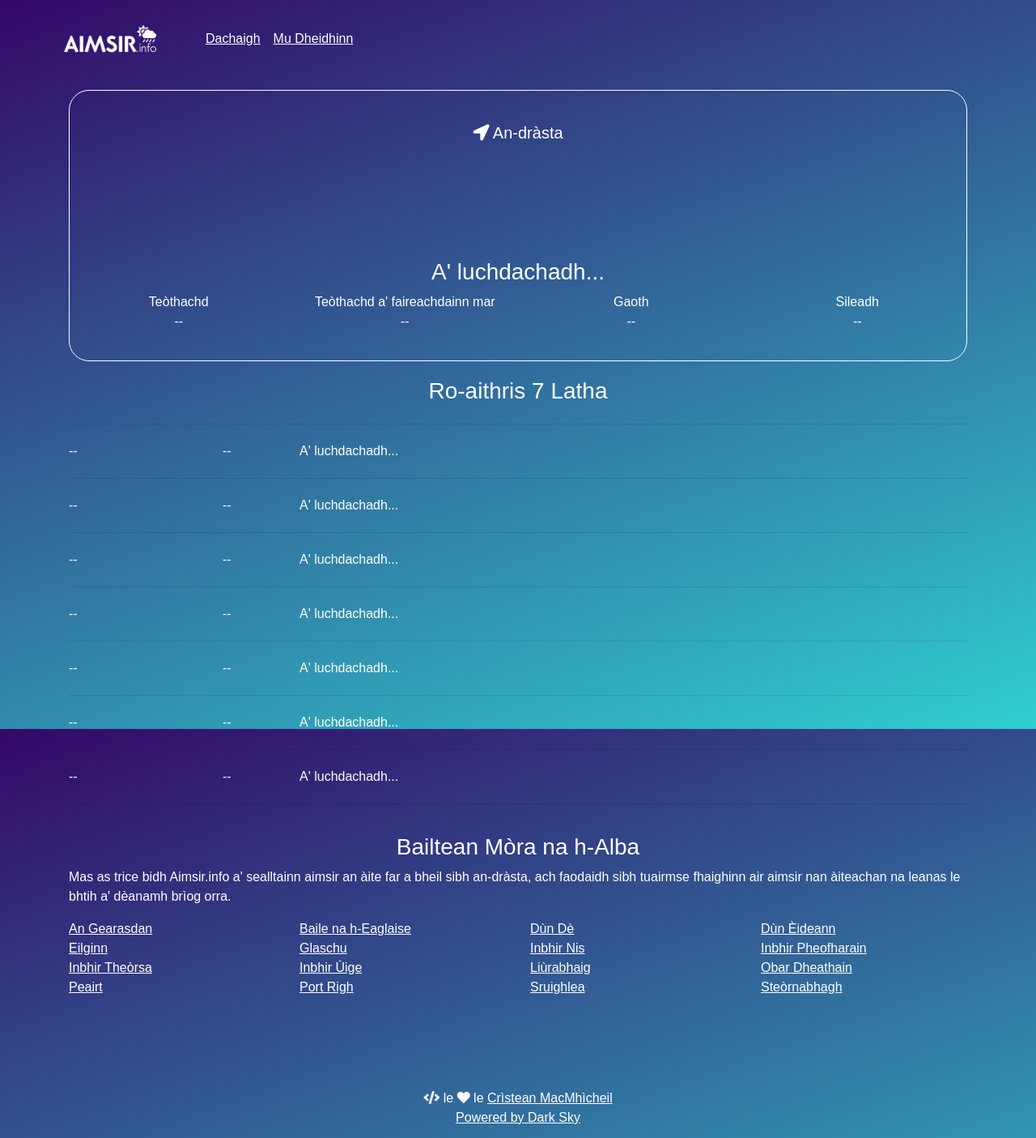
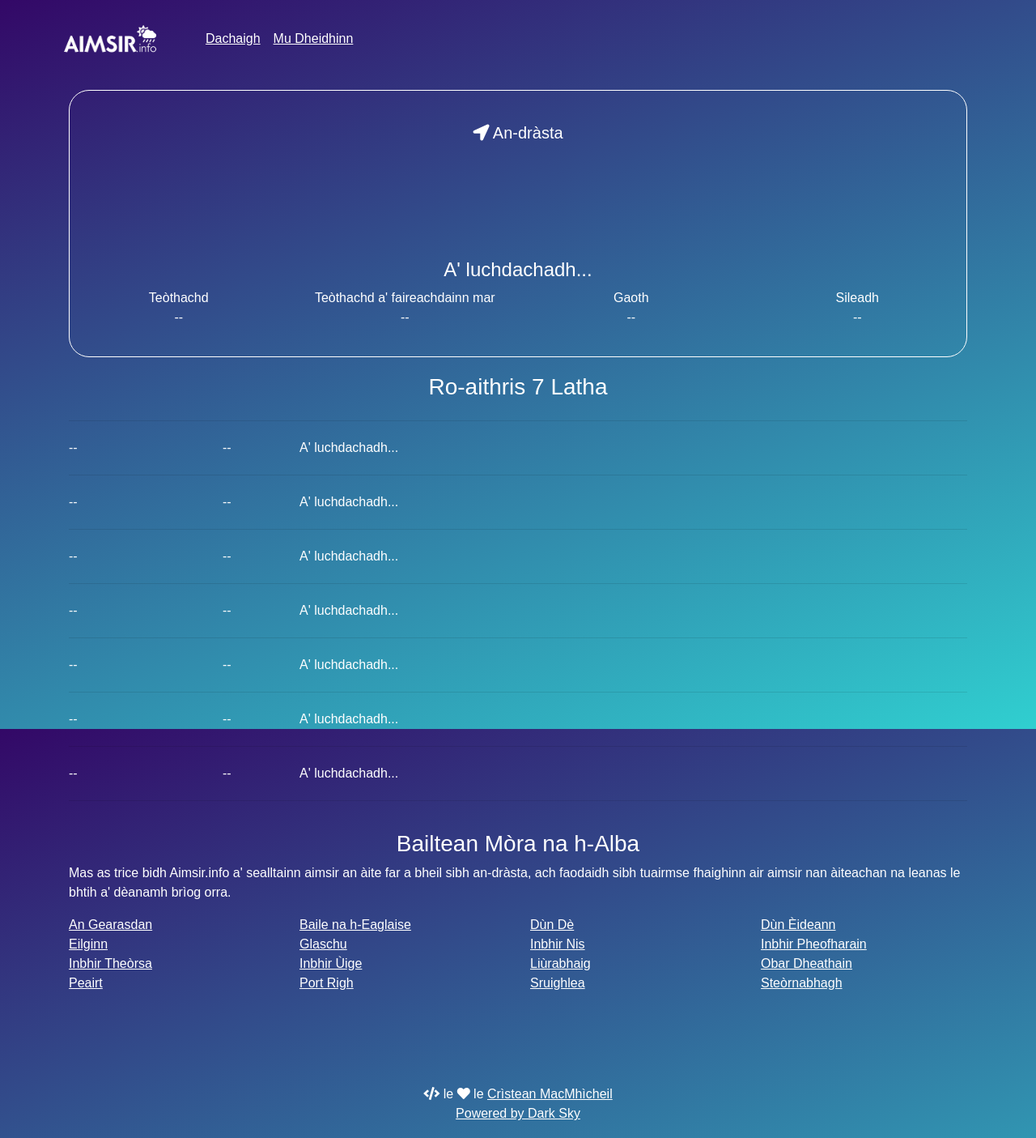
Before and after one commit to angeidheal/aimsir, a Jekyll site: the page built from index.html, in a window 1280 px wide. Shown: the whole page at 81% size. Built offline with Jekyll 4.4.1, drawn with Linux system fonts in a browser that asks for light colours; nearby versions of some CDN libraries; a script that is not in the unit is left out.

Commit message:
Update index.html

```diff
--- a/index.html
+++ b/index.html
@@ -13,7 +13,7 @@ title: Dachaigh
     </div>
     <div class="row">
       <div class="col-md-12">
-        <h3 class="current-summary">A' luchdachadh...</h3>
+        <h4 class="current-summary">A' luchdachadh...</h4>
       </div>
     </div>
     <div class="row">
```
